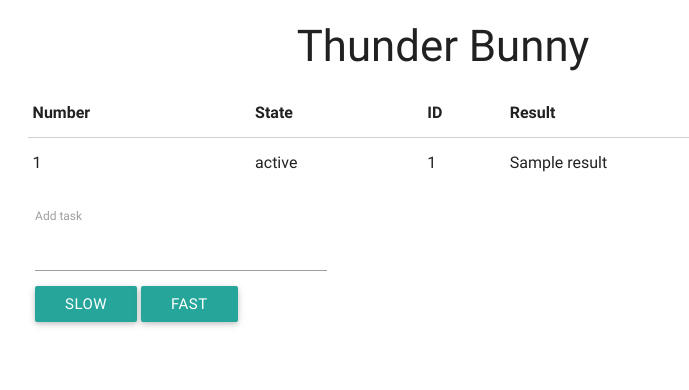
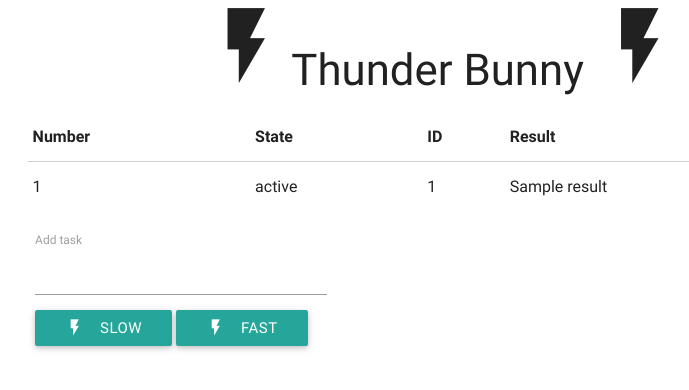
Before and after one commit to elbow-jason/lightning-rabbit, a Flask app: template templates/show_results.html in a window 1280 px wide. Shown: the top 390 px of the page, without its empty margins (197-886 px from the left). Run offline with Flask 2, Linux system fonts and the light colour scheme; the template is opened without the code that fills it: most values are stand-ins (such as "Sample title", 1, 10 or a date in 2020); some libraries are stand-ins or nearby versions.

Commit message:
added lightning icons

```diff
--- a/templates/show_results.html
+++ b/templates/show_results.html
@@ -12,7 +12,7 @@
         <div class="row">
             <div class="col s8 offset-s2">
                 <span class=" valign-wrapper">
-                    <h3 class="valign">Thunder Bunny</h3>
+                    <h3 class="valign"> <i class="large mdi-image-flash-on"></i>Thunder Bunny <i class="large mdi-image-flash-on"></i> </h3>
                 </span>
                 <table>
                     <thead>
@@ -43,8 +43,8 @@
                     <label for="fibNumber">Add task</label>
                     <input id="fibNumber" type="number" ng-model="fib.number" ng-pattern="/[0-9]+/"/>
                     <br>
-                    <a class="waves-effect waves-light btn" disabled="fib.number.$invalid" href="/crappy_fib/{{ fib.number }}">slow</a>
-                    <a class="waves-effect waves-light btn" disabled="fib.number.$invalid" href="/numpy_fib/{{ fib.number }}">fast</a>
+                    <a class="waves-effect waves-light btn" disabled="fib.number.$invalid" href="/crappy_fib/{{ fib.number }}"><i class="large mdi-image-flash-on left"></i>slow</a>
+                    <a class="waves-effect waves-light btn" disabled="fib.number.$invalid" href="/numpy_fib/{{ fib.number }}"><i class="large mdi-image-flash-on left"></i>fast</a>
                  </div>
                 <div class="col s3">
                  </div>
```
